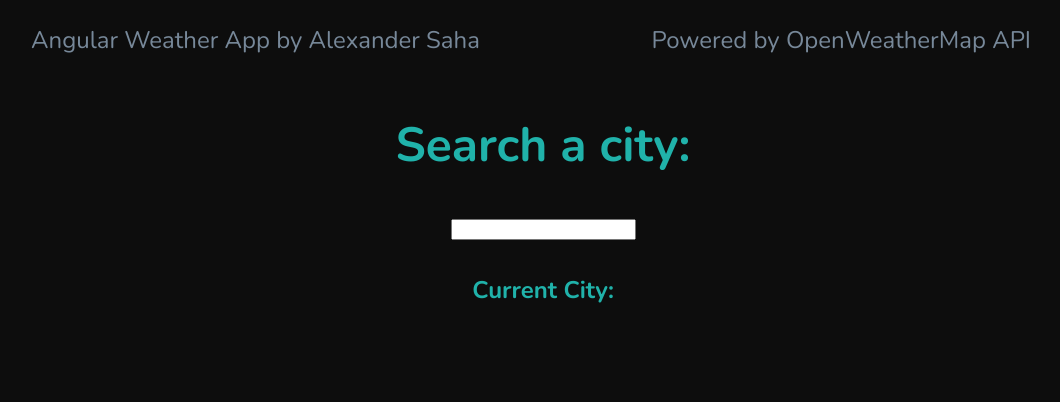
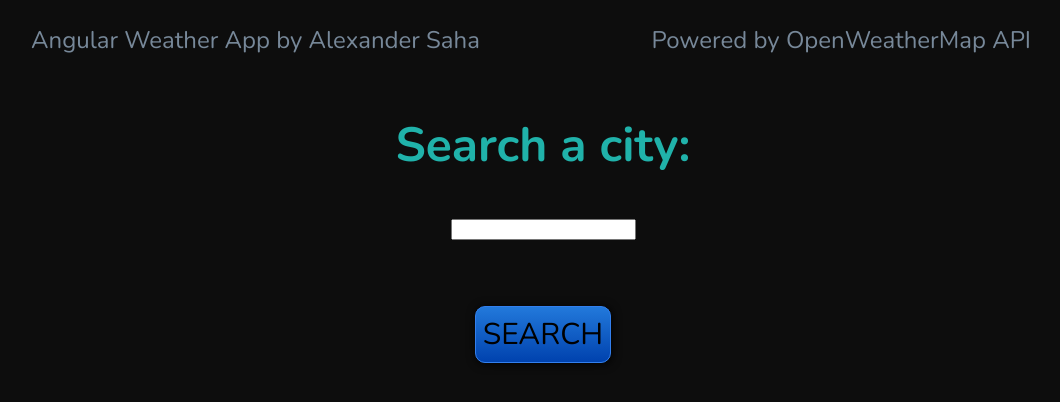
Before and after one commit to AlexSaha/AngularWeatherApplication, an Angular app: page / in a window 1280 px wide. Shown: the top 402 px of the page, without its empty margins (97-1157 px from the left). Built offline with nearby package versions, Linux system fonts and the light colour scheme.

Commit message:
Search button, component dir fixes, click 2 search

```diff
--- a/src/app/list/list.component.ts
+++ b/src/app/list/list.component.ts
@@ -7,8 +7,6 @@ import { Component, OnInit } from '@angular/core';
 })
 export class ListComponent implements OnInit {
 
-  city: string = '';
-
   constructor() { }
 
   ngOnInit(): void {
--- a/src/app/weather-component/weather-component.component.html
+++ b/src/app/weather-component/weather-component.component.html
@@ -5,7 +5,26 @@
 
             <input type="text" [(ngModel)]="city">
             <br><br>
-            <strong style=color:lightseagreen>    Current City: {{ city }} </strong>
+            <strong style=color:lightseagreen>{{ city }}</strong>
+            <br>
+            <button class="BUTTON_WIF" (click)="clickedEnter()">SEARCH</button>
+
         </p>
     </body>
 </div>
+
+<div class="displayInfoContainer">
+
+
+        <!-- True block -->
+        <!-- <ng-template [ngIf]="city > 75" [ngIfElse]="none">
+            <p>Temp value is over 75</p>
+        </ng-template> -->
+
+        <!-- False block -->
+        <!-- <ng-template #none>
+            <p>Temp value is under 75</p>
+        </ng-template> -->
+
+
+</div>
--- a/src/app/weather-component/weather-component.component.scss
+++ b/src/app/weather-component/weather-component.component.scss
@@ -1,6 +1,45 @@
-.searchContainer {
+.searchContainer, .displayInfoContainer {
     margin: 0;
     font-family: 'Nunito', 'sans-serif';
     font-size: 24px;
     text-align: center;
 }
+
+.BUTTON_WIF {
+    background: #2279DB;
+    background-image: -webkit-linear-gradient(top, #2279DB, #0042AE);
+    background-image: -moz-linear-gradient(top, #2279DB, #0042AE);
+    background-image: -ms-linear-gradient(top, #2279DB, #0042AE);
+    background-image: -o-linear-gradient(top, #2279DB, #0042AE);
+    background-image: -webkit-gradient(to bottom, #2279DB, #0042AE);
+    -webkit-border-radius: 10px;
+    -moz-border-radius: 10px;
+    border-radius: 10px;
+    color: #000000;
+    font-family: 'Nunito', 'sans-serif';
+    font-size: 30px;
+    font-weight: 50;
+    padding: 7px;
+    -webkit-box-shadow: 1px 1px 20px 0 #000000;
+    -moz-box-shadow: 1px 1px 20px 0 #000000;
+    box-shadow: 1px 1px 10px 0 #000000;
+    border: solid #337FED 1px;
+    text-decoration: none;
+    display: inline-block;
+    cursor: pointer;
+    text-align: center;
+ }
+
+ .BUTTON_WIF:hover {
+    border: solid #337FED 1px;
+    background: #1E62D0;
+    background-image: -webkit-linear-gradient(top, #1E62D0, #3D94F6);
+    background-image: -moz-linear-gradient(top, #1E62D0, #3D94F6);
+    background-image: -ms-linear-gradient(top, #1E62D0, #3D94F6);
+    background-image: -o-linear-gradient(top, #1E62D0, #3D94F6);
+    background-image: -webkit-gradient(to bottom, #1E62D0, #3D94F6);
+    -webkit-border-radius: 20px;
+    -moz-border-radius: 20px;
+    border-radius: 20px;
+    text-decoration: none;
+ }
--- a/src/app/weather-component/weather-component.component.ts
+++ b/src/app/weather-component/weather-component.component.ts
@@ -7,9 +7,15 @@ import { Component, OnInit } from '@angular/core';
 })
 export class WeatherComponentComponent implements OnInit {
 
+  city: string = '';
+
   constructor() { }
 
   ngOnInit(): void {
   }
 
+  clickedEnter() {
+    alert("User clicked me")
+  }
+
 }
```
Also changed, not shown: 1 other file (tests, documents, lock files or other folders).
